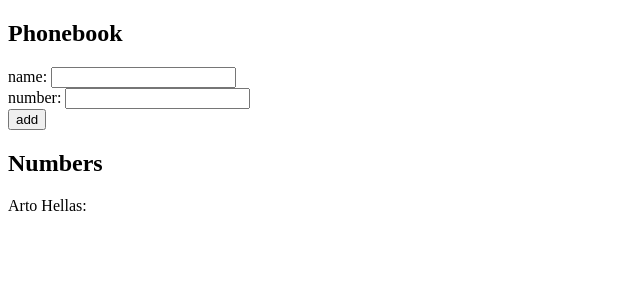
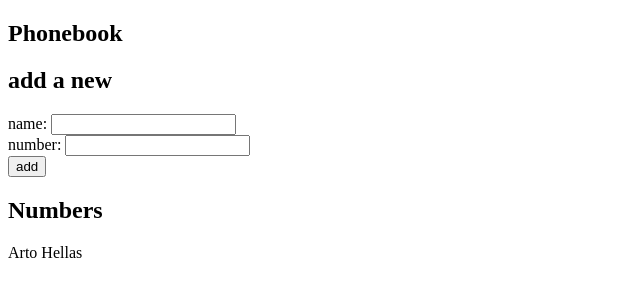
Before and after one commit to HossBigft/fullStackOpen, a React (Vite) app in the folder part2/phonebook/: page / in a window 1280 px wide. Shown: the top 300 px of the page, without its empty margins (0-640 px from the left). Built offline with nearby package versions, Linux system fonts and the light colour scheme.

Commit message:
Add add a new header

```diff
--- a/part2/phonebook/src/App.jsx
+++ b/part2/phonebook/src/App.jsx
@@ -31,6 +31,7 @@ const App = () => {
   return (
     <div>
       <h2>Phonebook</h2>
+      <h2>add a new</h2>
       <form onSubmit={addRecord}>
         <div>
           name: <input value={name} onChange={handleNameChange} />
@@ -43,7 +44,7 @@ const App = () => {
       <h2>Numbers</h2>
       {records.map((entry) => (
         <div key={entry.name}>
-          {entry.name}:{entry.number}
+          {entry.name} {entry.number}
         </div>
       ))}
     </div>
```
